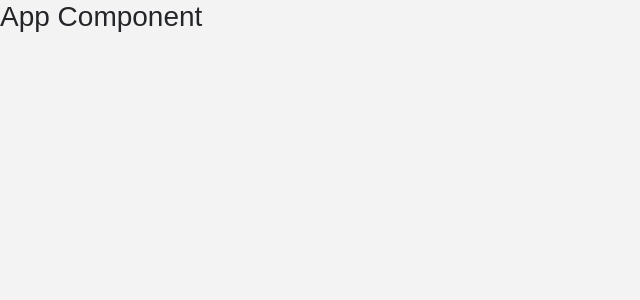
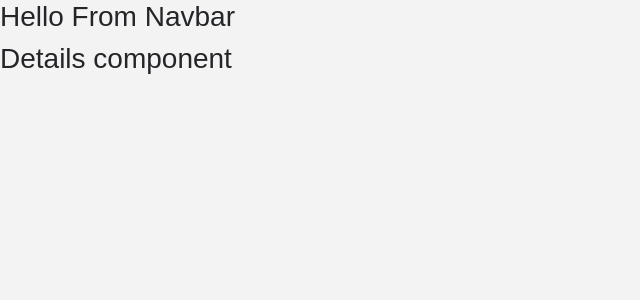
Before and after one commit to erdldncr/e-commerce-with-react, a React (Create React App) app: page /details in a window 1280 px wide. Shown: the top 300 px of the page, without its empty margins (0-640 px from the left). Built offline with nearby package versions, Linux system fonts and the light colour scheme.

Commit message:
react router  added

```diff
--- a/package.json
+++ b/package.json
@@ -9,6 +9,7 @@
     "bootstrap": "^4.6.0",
     "react": "^17.0.2",
     "react-dom": "^17.0.2",
+    "react-router-dom": "^5.2.0",
     "react-scripts": "4.0.3",
     "web-vitals": "^1.1.1"
   },
--- a/src/App.js
+++ b/src/App.js
@@ -1,12 +1,24 @@
 import React, { Component } from 'react';
+import {Switch,Route} from 'react-router-dom'
 import './App.css';
 import 'bootstrap/dist/css/bootstrap.min.css';
+import Navbar from './components/Navbar'
+import ProductList from './components/ProductList'
+import Details from './components/Details'
+import Cart from './components/Cart'
+import Default from './components/Default'
 
 class App extends Component {
   render() {
     return (
       <React.Fragment>
-        <h3>App Component</h3>
+        <Navbar/>
+        <Switch>
+          <Route path='/' exact component={ProductList}/>
+          <Route path='/details'  component={Details} />
+          <Route path='/cart'  component={Cart} />
+          <Route path='*' component={Default} />
+        </Switch>
       </React.Fragment>
     );
   }
--- /dev/null
+++ b/src/components/Cart.js
@@ -0,0 +1,11 @@
+import React, { Component } from 'react'
+
+export default class Card extends Component {
+    render() {
+        return (
+            <div>
+                <h3>Hello Card Comp</h3>
+            </div>
+        )
+    }
+}
--- /dev/null
+++ b/src/components/Default.js
@@ -0,0 +1,11 @@
+import React, { Component } from 'react'
+
+export default class Default extends Component {
+    render() {
+        return (
+            <div>
+                Page  not found
+            </div>
+        )
+    }
+}
--- /dev/null
+++ b/src/components/Details.js
@@ -0,0 +1,11 @@
+import React, { Component } from 'react'
+
+export default class Details extends Component {
+    render() {
+        return (
+            <div>
+                <h3>Details component</h3>
+            </div>
+        )
+    }
+}
--- /dev/null
+++ b/src/components/Navbar.js
@@ -0,0 +1,11 @@
+import React, { Component } from 'react'
+
+export default class Navbar extends Component {
+    render() {
+        return (
+            <div>
+                <h3>Hello From Navbar</h3>
+            </div>
+        )
+    }
+}
--- /dev/null
+++ b/src/components/Product.js
@@ -0,0 +1,11 @@
+import React, { Component } from 'react'
+
+export default class Product extends Component {
+    render() {
+        return (
+            <div>
+                Product Component
+            </div>
+        )
+    }
+}
--- /dev/null
+++ b/src/components/ProductList.js
@@ -0,0 +1,11 @@
+import React, { Component } from 'react'
+import Product from './Product'
+export default class ProductList extends Component {
+    render() {
+        return (
+            <div>
+                <Product/>
+            </div>
+        )
+    }
+}
--- a/src/index.js
+++ b/src/index.js
@@ -1,12 +1,15 @@
 import React from 'react';
 import ReactDOM from 'react-dom';
+import {BrowserRouter as Router} from 'react-router-dom'
 import './index.css';
 import App from './App';
 
 
 ReactDOM.render(
   <React.StrictMode>
-    <App />
+    <Router>
+      <App />
+    </Router>
   </React.StrictMode>,
   document.getElementById('root')
 );
```
Also changed, not shown: 1 other file (tests, documents, lock files or other folders).
